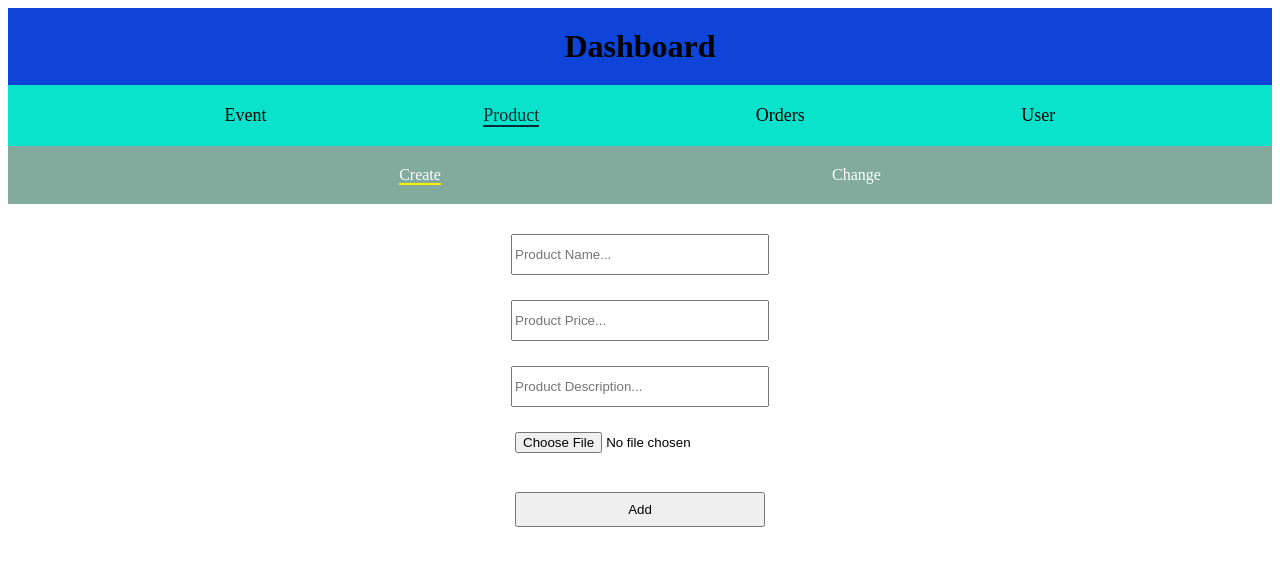
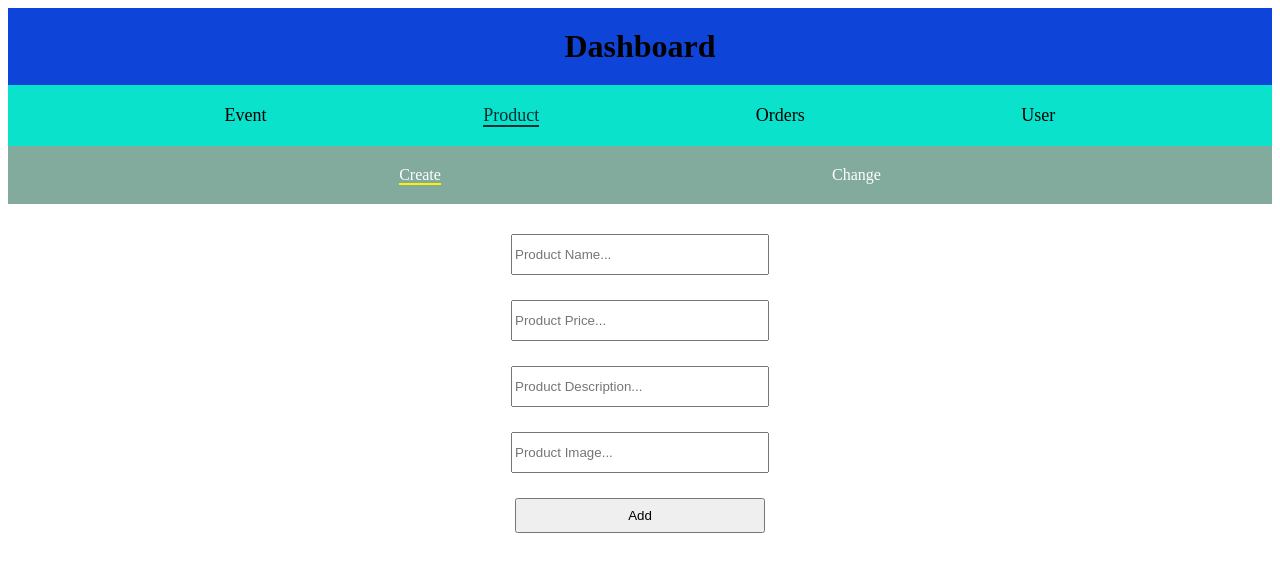
Before and after one commit to Ismoil-JS/ricoin-admin, a React (Create React App) app: page /dashboard/product/create in a window 1280 px wide. Shown: the top 572 px of the page. Built offline with nearby package versions, Linux system fonts and the light colour scheme.

Commit message:
some changes for patching

```diff
--- a/src/pages/dashboard/product/create/CreateProduct.jsx
+++ b/src/pages/dashboard/product/create/CreateProduct.jsx
@@ -8,27 +8,6 @@ const CreateProduct = () => {
   const [price, setPrice] = useState('');
   const [description, setDescription] = useState('');
   const [image, setImage] = useState('');
-
-  const uploadImage = async (e) => {
-    const files = e.target.files[0];
-    const base64 = await convertBase64(files);
-    setImage(base64);
-  };
-
-  const convertBase64 = (file) => {
-    return new Promise((resolve, reject) => {
-      const fileReader = new FileReader();
-      fileReader.readAsDataURL(file);
-
-      fileReader.onload = () => {
-        resolve(fileReader.result);
-      };
-
-      fileReader.onerror = (err) => {
-        reject(err);
-      };
-    });
-  }
 
   function createProduct(e) {
     e.preventDefault();
@@ -66,7 +45,7 @@ const CreateProduct = () => {
         <input required type="text" placeholder="Product Name..." onChange={(e) => setName(e.target.value)} />
         <input required type="number" placeholder="Product Price..." onChange={(e) => setPrice(e.target.value)} />
         <input required type="text" placeholder="Product Description..." onChange={(e) => setDescription(e.target.value)} />
-        <input required type="file" placeholder="Product Image..." onChange={uploadImage} />
+        <input required type="text" placeholder="Product Image..."  onChange={(e) => setImage(e.target.value)} />
         <button type="submit">Add</button>
       </form>
     </div>
--- a/src/pages/dashboard/product/patch/PatchProduct.jsx
+++ b/src/pages/dashboard/product/patch/PatchProduct.jsx
@@ -16,28 +16,9 @@ const PatchProduct = () => {
     .get('https://api.ricoin.uz/api/products', { headers })
     .then((response) => {
         setProducts(response.data);
+    }).catch((err) => {
+      console.log(err);
     });
-
-  const uploadImage = async (e) => {
-    const files = e.target.files[0];
-    const base64 = await convertBase64(files);
-    setImage(base64);
-  };
-
-  const convertBase64 = (file) => {
-    return new Promise((resolve, reject) => {
-      const fileReader = new FileReader();
-      fileReader.readAsDataURL(file);
-
-      fileReader.onload = () => {
-        resolve(fileReader.result);
-      };
-
-      fileReader.onerror = (err) => {
-        reject(err);
-      };
-    });
-  };
 
   const changeStatus = (e, productId) => {
     e.preventDefault();
@@ -55,7 +36,6 @@ const PatchProduct = () => {
       .then((response) => {
         if (response && response.status === 200) {
           alert("Product status changed!");
-          window.location.reload();
         } else {
           console.error('Unexpected response status:', response.status);
         }
@@ -77,7 +57,7 @@ const PatchProduct = () => {
           <input type="text" placeholder="Product Name..." onChange={(e) => setName(e.target.value)} />
           <input type="number" placeholder="Product Price..." onChange={(e) => setPrice(e.target.value)} />
           <input type="text" placeholder="Product Description..." onChange={(e) => setDescribtion(e.target.value)} />
-          <input type="file" placeholder="Product Image..." onChange={uploadImage} />
+          <input type="text" placeholder="Product Image..." onChange={(e) => setImage(e.target.value)} />
           <button type="submit"><FiCheck /> Done</button>
         </form>
       )) : <p>No orders</p>}
```
Also changed, not shown: src/pages/dashboard/event/patch/PatchEvent.jsx (line endings or trailing spaces).
